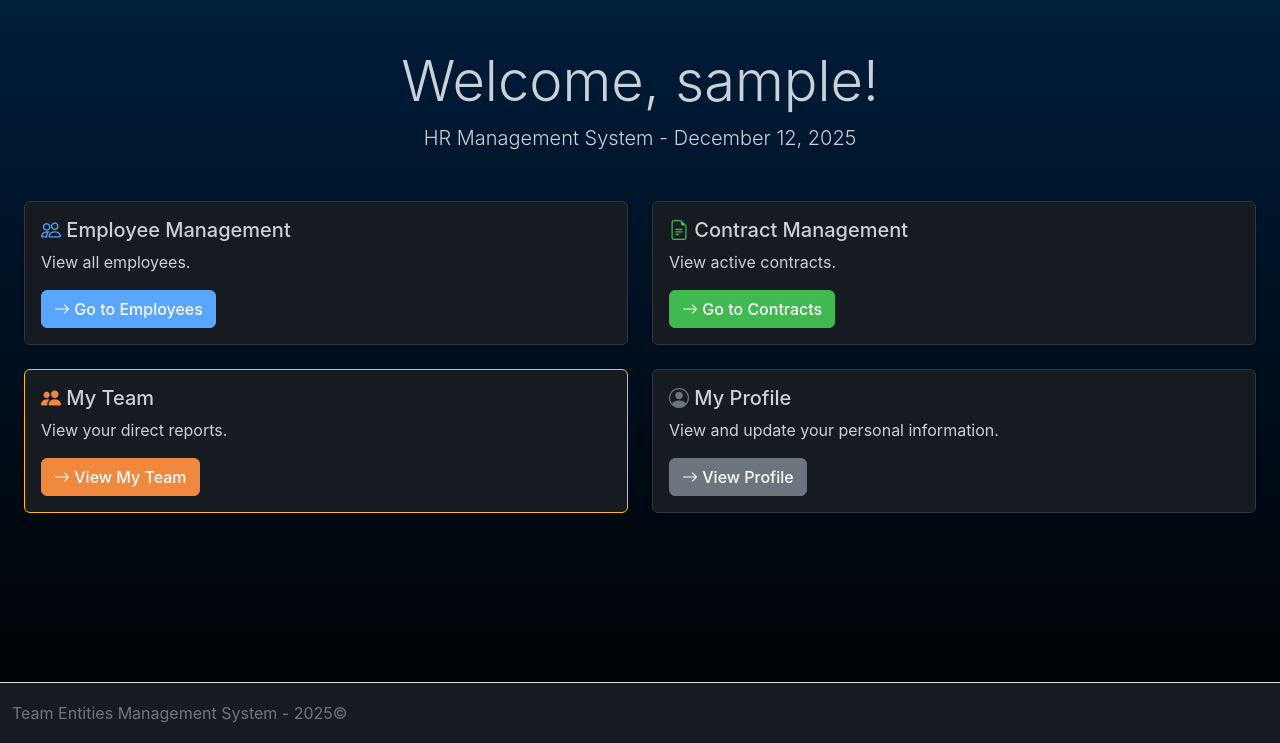
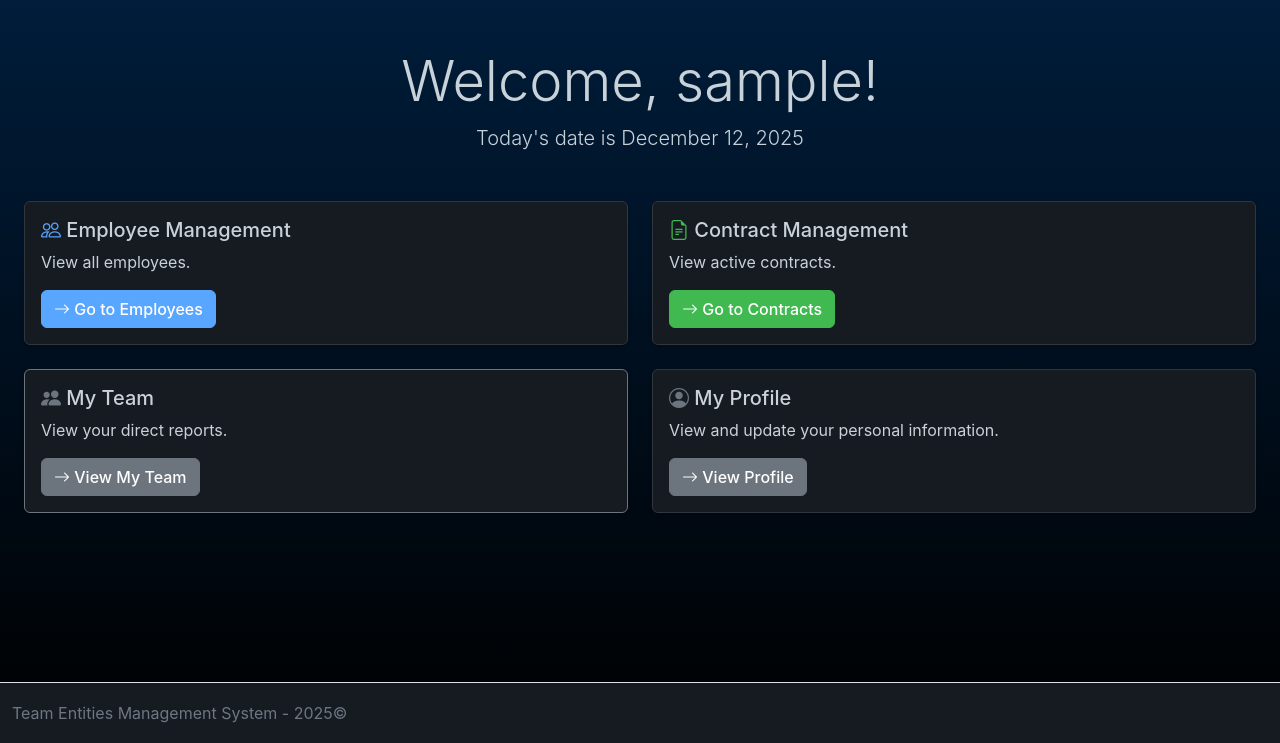
Before and after one commit to Adham-Walaa/StaffCraft, an ASP.NET Core app: page / in a window 1280 px wide. Shown: the part 57-800 px from the top of the page. Run offline with ASP.NET Core 8, Linux system fonts and the light colour scheme; the visitor is signed in with stand-in values (Sample User, id 1); style sheets or scripts are compiled from the project's sources.

Commit message:
Update homepage text and conditionally style My Team card based on team presence
Co-authored-by: gasTSK <204622103+gasTSK@users.noreply.github.com>

```diff
--- a/MS3WebApp/WebAppSystem/WebAppSystem/Views/Home/Index.cshtml
+++ b/MS3WebApp/WebAppSystem/WebAppSystem/Views/Home/Index.cshtml
@@ -7,7 +7,7 @@
     {
         <div class="text-center mb-5">
             <h1 class="display-4">Welcome, @Context.Session.GetString("UserName")!</h1>
-            <p class="lead">HR Management System - @DateTime.Now.ToString("MMMM dd, yyyy")</p>
+            <p class="lead">Today's date is @DateTime.Now.ToString("MMMM dd, yyyy")</p>
         </div>
 
         <div class="row g-4">
@@ -78,13 +78,13 @@
             {
                 <!-- My Team Card (For employees with direct reports) -->
                 <div class="col-md-6">
-                    <div class="card shadow-sm h-100 border-warning">
+                    <div class="card shadow-sm h-100 @(ViewBag.HasDirectReports == true ? "border-warning" : "border-secondary")">
                         <div class="card-body">
                             <h5 class="card-title">
-                                <i class="bi bi-people-fill text-warning"></i> My Team
+                                <i class="bi bi-people-fill @(ViewBag.HasDirectReports == true ? "text-warning" : "text-secondary")"></i> My Team
                             </h5>
                             <p class="card-text">View your direct reports.</p>
-                            <a asp-controller="Employees" asp-action="MyTeam" class="btn btn-warning">
+                            <a asp-controller="Employees" asp-action="MyTeam" class="btn @(ViewBag.HasDirectReports == true ? "btn-warning" : "btn-secondary")">
                                 <i class="bi bi-arrow-right"></i> View My Team
                             </a>
                         </div>
@@ -161,7 +161,6 @@
     {
         <div class="text-center">
             <h1 class="display-4">Welcome to HR Management System</h1>
-            <p class="lead">Employee Profiles & Contracts Management</p>
             <hr class="my-4" />
             <p>Please login to access the system.</p>
             <a asp-controller="Account" asp-action="Login" class="btn btn-primary btn-lg">
```
